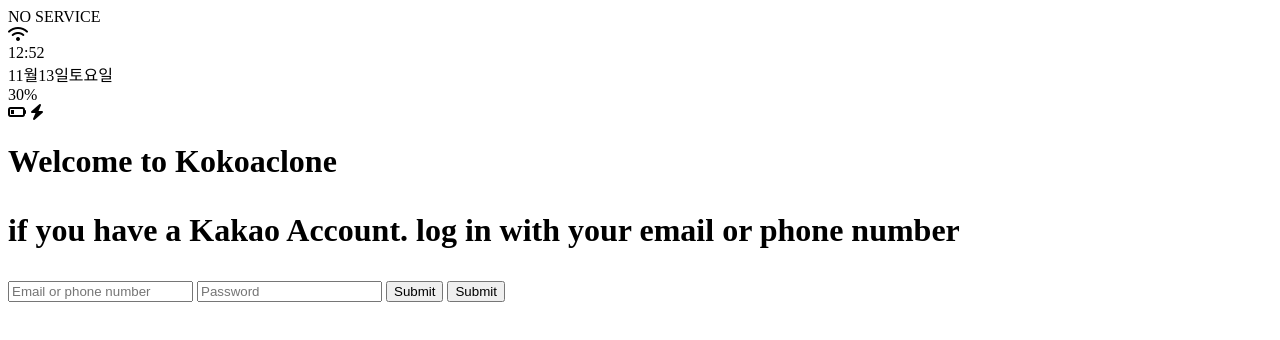
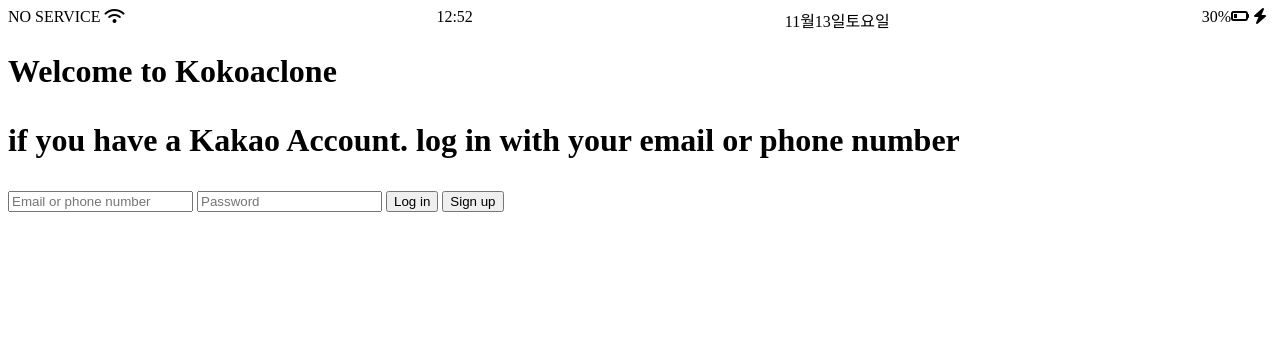
Before and after one commit to wpdlsthd/kokoa-clone-2021, a plain HTML site: page index.html in a window 1280 px wide. Drawn offline with Linux system fonts and the light colour scheme.

Commit message:
justpluscss

```diff
--- a/index.html
+++ b/index.html
@@ -4,16 +4,14 @@
   <meta charset="utf-8"/>
   <meta name="viewport" content="width=device-width, initial-scale=1.0" />
   <title>Welcome to KOKOA TALK</title>
+  <link rel="stylesheet" href="style.css">
   </head>
   <body>
-    <div id="status-bar">
-      <div class="status-bar__columns">NO SERVICE</div>
-      <i class="fas fa-wifi"></i>
+    <div class="status-bar">
+      <div class="status-bar__columns">NO SERVICE <i class="fas fa-wifi"></i></div>
       <div class="status-bar__columns">12:52</div>
       <div class="status-bar__columns">11월13일토요일</div>
-      <div class="status-bar__columns">30%</div>
-      <i class="fas fa-battery-quarter"></i>
-      <i class="fas fa-bolt"></i>
+      <div class="status-bar__columns">30%<i class="fas fa-battery-quarter"></i> <i class="fas fa-bolt"></i></div>
     </div>
 
     <header class="header-status__columns">
@@ -24,8 +22,8 @@
     <form>
       <input type="text" placeholder="Email or phone number" />
       <input type="password" placeholder="Password"/>
-      <input type="submit" placeholder="Log in"/>
-      <input type="submit" placeholder="Sign up"/>
+      <input type="submit" value="Log in"/>
+      <input type="submit" value="Sign up"/>
     </form>
 
     <a href="#"></a>
--- /dev/null
+++ b/style.css
@@ -0,0 +1,9 @@
+.status-bar {
+  display: flex;
+  justify-content: space-between;
+}
+
+.status-bar__columns {
+  margin-right:5px;
+  text-align: justify;
+}
```
